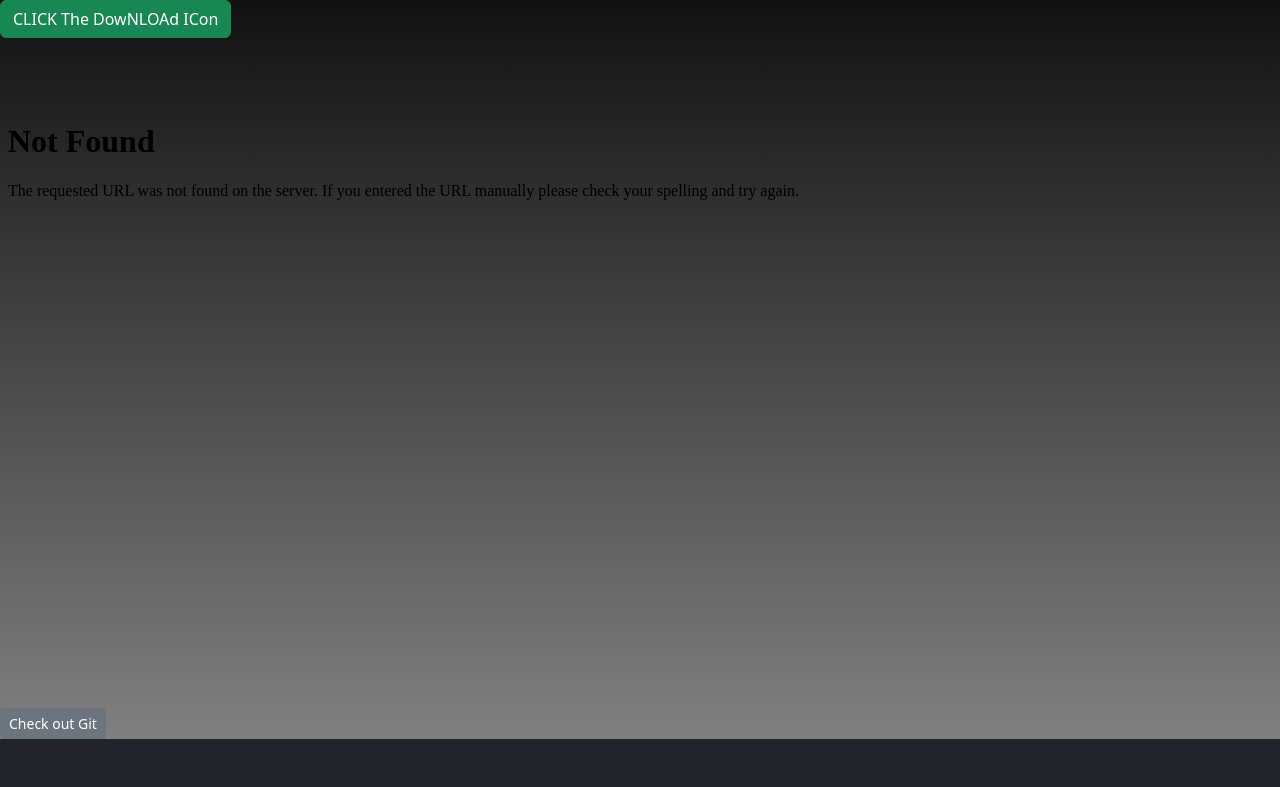
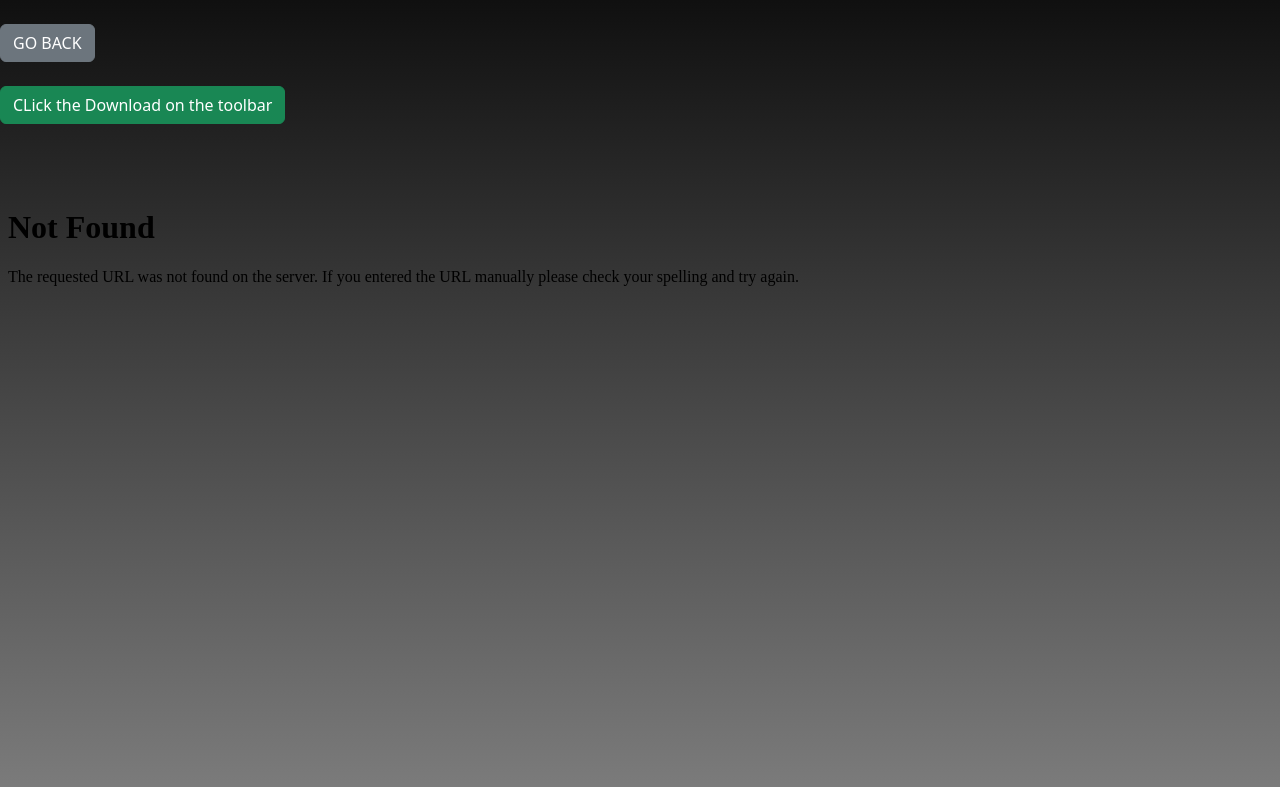
Before and after one commit to ANdIeCOOl/AppDev1_Library_Management_System, a Flask app: template MVC/templates/Readfree.html in a window 1280 px wide. Shown: the part 117-904 px from the top of the page. Before the commit the page ends 856 px from the top, so only its background shows below. Run offline with Flask 3, Linux system fonts and the light colour scheme; the template is opened without the code that fills it, so the values that code supplies are empty; some libraries are stand-ins or nearby versions.

Commit message:
readin browser updated

```diff
--- a/MVC/templates/Readfree.html
+++ b/MVC/templates/Readfree.html
@@ -4,8 +4,12 @@
 FREEE!!
 {% endblock %}
 {% block content %}
+<br>
+<a href="{{url_for('Books')}}" class="btn btn-secondary " style="right:10rem;">GO BACK</a>
+<br><br>
+<p class="btn btn-success">CLick the Download on the toolbar</p>
 
-<p class="btn btn-success">CLICK The DowNLOAd ICon</p>
+
 
 <br>
 <br>
--- a/MVC/templates/ReadingBook.html
+++ b/MVC/templates/ReadingBook.html
@@ -4,7 +4,8 @@
 FREE???
 {% endblock %}
 {% block content %}
-
+<a href="{{url_for('Books')}}" class="btn btn-secondary " style="right:10rem;">GO BACK</a>
+<br><br>
 <a href="{{url_for('ReadFree',book_id=book_id)}}" class="btn btn-success ">DOWNLOAD NOW</a>
 <p style = "color: white;"> Disclaimer: by clicking Download, you don't have to pay </p>
 <br>
```
